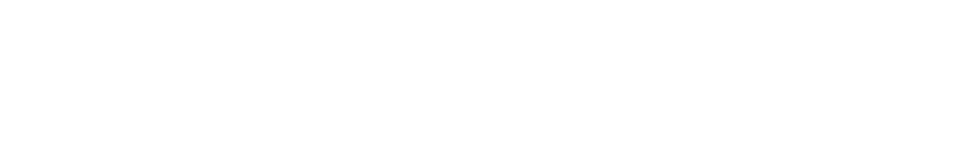
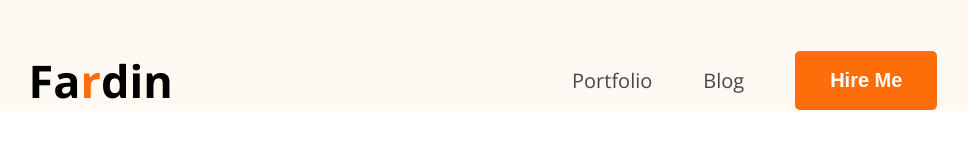
Before and after one commit to robaiat1819/robaiat-hossain-fardin-portfolio, a plain HTML site: page index.html in a window 1280 px wide. Shown: the whole page, without its empty margins (157-1125 px from the left). Drawn offline with nearby package versions, Linux system fonts and the light colour scheme.

Commit message:
updated navbar

```diff
--- a/index.html
+++ b/index.html
@@ -4,8 +4,25 @@
         <meta charset="UTF-8">
         <meta name="viewport" content="width=device-width, initial-scale=1.0">
         <title>Robaiat Fardin Portfolio</title>
+        <link rel="preconnect" href="https://fonts.googleapis.com">
+        <link rel="preconnect" href="https://fonts.gstatic.com" crossorigin>
+        <link
+            href="https://fonts.googleapis.com/css2?family=Open+Sans:ital,wght@0,300..800;1,300..800&display=swap"
+            rel="stylesheet">
+        <link rel="stylesheet" href="styles/portfolio.css">
     </head>
-    <body>
-
+    <body class="font-open-sans">
+        <header>
+            <nav>
+                <div class="logo">
+                    <h2>Fa<span class="color-orange">r</span>din</h2>
+                </div>
+                <ul class="menu">
+                    <li><a href>Portfolio</a></li>
+                    <li><a href>Blog</a></li>
+                    <li><button class="btn">Hire Me</button></li>
+                </ul>
+            </nav>
+        </header>
     </body>
 </html>
--- /dev/null
+++ b/styles/portfolio.css
@@ -0,0 +1,54 @@
+* {
+  margin: 0;
+  padding: 0;
+  box-sizing: border-box;
+}
+.font-open-sans {
+  font-family: "Open Sans", sans-serif;
+  font-optical-sizing: auto;
+}
+.btn {
+  background-color: #fd6e0a;
+  border: none;
+  padding: 18px 35px;
+  border-radius: 5px;
+  font-size: 20px;
+  font-weight: bold;
+  color: white;
+}
+
+/* shared-style  */
+
+.logo h2 {
+  font-size: 45px;
+}
+.color-orange {
+  color: #fd6e0a;
+  font-size: 900;
+}
+
+/* main style */
+
+header {
+  background-color: #fff8f3;
+  padding-top: 50px;
+}
+nav {
+  width: 71%;
+  max-width: 1140px;
+  margin: 0px auto;
+  display: flex;
+  justify-content: space-between;
+  align-items: center;
+}
+nav .menu {
+  display: flex;
+  list-style: none;
+  gap: 51px;
+  align-items: center;
+}
+nav .menu a {
+  font-size: 20px;
+  color: #474747;
+  text-decoration: none;
+}
```
